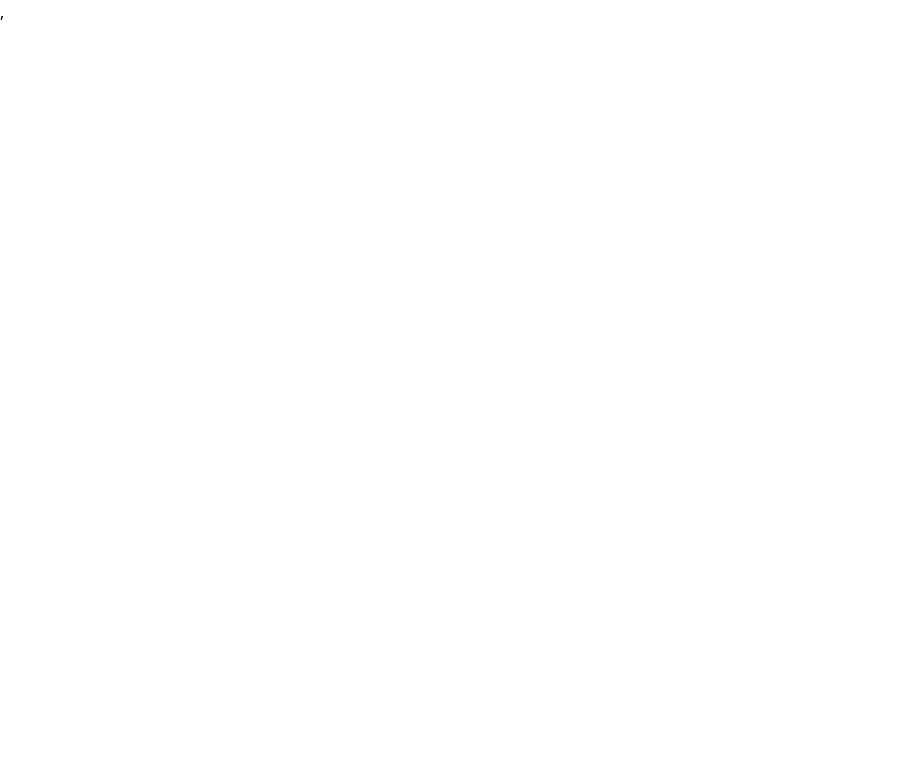
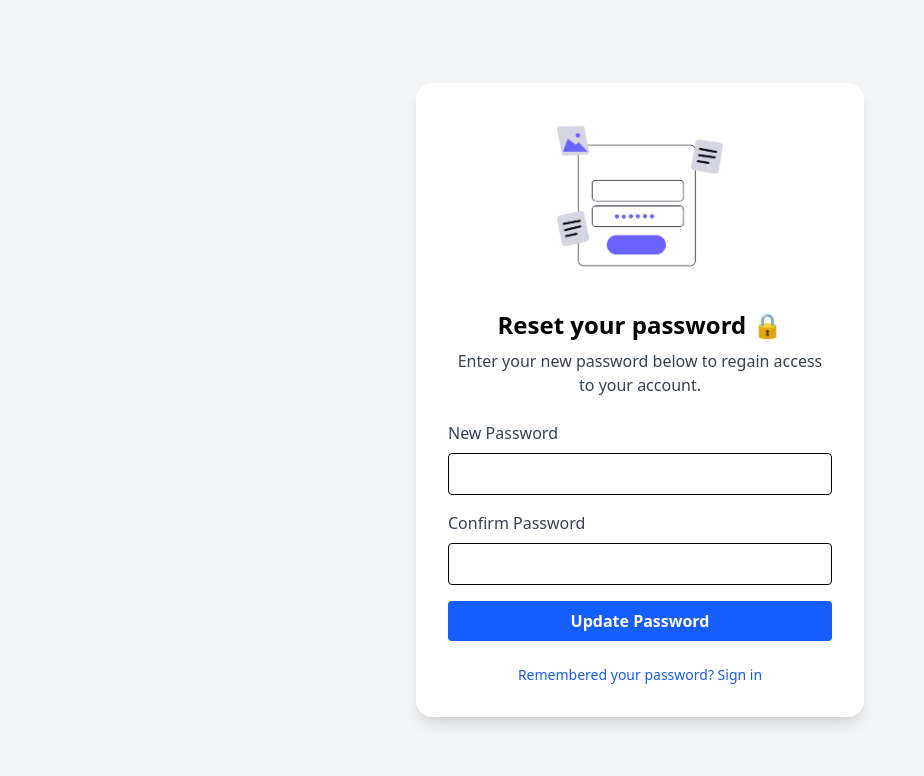
Before and after one commit to elab-development/internet-tehnologije-2024-projekat-conferencemanagementapp_2020_0133, a React (Vite) app in the folder front-end/: page /reset-password in a window 1280 px wide. Before the commit this address had no page. Shown: the top 776 px of the page, without its empty margins (0-924 px from the left). Built offline with nearby package versions, Linux system fonts and the light colour scheme; a web font is replaced by a local one.

Commit message:
feat: implement ResetPasswordPage

```diff
--- a/front-end/src/App.jsx
+++ b/front-end/src/App.jsx
@@ -9,6 +9,7 @@ import ConferenceDetailsPage from './pages/conference-details/ConferenceDetails'
 import LoginPage from './pages/login/LoginPage'
 import RegisterPage from './pages/register/RegisterPage'
 import ForgotPasswordPage from './pages/forgot-password/ForgotPasswordPage'
+import ResetPasswordPage from './pages/reset-password/ResetPassword'
 
 function App() {
   const [count, setCount] = useState(0)
@@ -24,6 +25,7 @@ function App() {
         <Route path='/login' element={<LoginPage />} />
         <Route path='/register' element={<RegisterPage />} />
         <Route path='/forgot-password' element={<ForgotPasswordPage />} />
+        <Route path='/reset-password' element={<ResetPasswordPage />} />
         <Route path='/conference/:id' element={<ConferenceDetailsPage/>}/>
       </Routes>
     </div>
--- /dev/null
+++ b/front-end/src/pages/reset-password/ResetPassword.jsx
@@ -0,0 +1,129 @@
+import { useState } from "react";
+import { useSearchParams, useNavigate } from "react-router";
+import { useResetPassword } from "../../hooks/useAuth";
+import { toast } from "sonner";
+
+function ResetPasswordPage() {
+  const [searchParams] = useSearchParams();
+  const email = searchParams.get("email") || "";
+  const token = searchParams.get("token") || "";
+  const [form, setForm] = useState({
+    password: "",
+    passwordConfirmation: "",
+  });
+  const resetPassword = useResetPassword();
+  const navigate = useNavigate();
+
+  const handleChange = (e) => {
+    setForm((prev) => ({
+      ...prev,
+      [e.target.name]: e.target.value,
+    }));
+  };
+
+  const handleSubmit = (e) => {
+    e.preventDefault();
+    if (!form.password || !form.passwordConfirmation) {
+      toast.error("Please fill in all fields.");
+      return;
+    }
+    if (form.password !== form.passwordConfirmation) {
+      toast.error("Passwords do not match.");
+      return;
+    }
+    if (!email || !token) {
+      toast.error("Invalid or expired reset link.");
+      return;
+    }
+    resetPassword.mutate(
+      {
+        email,
+        token,
+        password: form.password,
+        password_confirmation: form.passwordConfirmation,
+      },
+      {
+        onSuccess: () => {
+          toast.success("Password updated! You can now sign in.");
+          navigate("/login");
+        },
+        onError: (err) => {
+          toast.error(
+            err?.response?.data?.message || "Failed to reset password."
+          );
+        },
+      }
+    );
+  };
+
+  return (
+    <div className="min-h-screen flex items-center justify-center bg-gray-100 p-4">
+      <div className="bg-white rounded-2xl shadow-lg w-full max-w-md flex flex-col items-center p-8">
+        <img
+          src="/assets/images/undraw_enter-password.png"
+          alt="Reset password illustration"
+          className="w-48 mb-8"
+        />
+        <h1 className="text-2xl font-bold text-center mb-2">
+          Reset your password{" "}
+          <span role="img" aria-label="lock">
+            🔒
+          </span>
+        </h1>
+        <p className="text-gray-700 text-center mb-6">
+          Enter your new password below to regain access to your account.
+        </p>
+        <form onSubmit={handleSubmit} className="w-full flex flex-col gap-4">
+          <div className="flex flex-col gap-2">
+            <label htmlFor="password" className="text-gray-700 font-medium">
+              New Password
+            </label>
+            <input
+              id="password"
+              name="password"
+              type="password"
+              required
+              value={form.password}
+              onChange={handleChange}
+              className="border rounded px-3 py-2 focus:outline-none focus:ring-2 focus:ring-blue-400"
+            />
+          </div>
+          <div className="flex flex-col gap-2">
+            <label
+              htmlFor="passwordConfirmation"
+              className="text-gray-700 font-medium"
+            >
+              Confirm Password
+            </label>
+            <input
+              id="passwordConfirmation"
+              name="passwordConfirmation"
+              type="password"
+              required
+              value={form.passwordConfirmation}
+              onChange={handleChange}
+              className="border rounded px-3 py-2 focus:outline-none focus:ring-2 focus:ring-blue-400"
+            />
+          </div>
+          <button
+            type="submit"
+            className="w-full bg-blue-600 hover:bg-blue-700 text-white font-semibold py-2 rounded transition"
+            disabled={resetPassword.isLoading}
+          >
+            {resetPassword.isLoading ? "Updating..." : "Update Password"}
+          </button>
+        </form>
+        <div className="flex flex-col items-center gap-1 mt-6 text-sm">
+          <a
+            href="/login"
+            className="text-blue-600 hover:underline font-medium"
+          >
+            Remembered your password? Sign in
+          </a>
+        </div>
+      </div>
+    </div>
+  );
+}
+
+export default ResetPasswordPage;
```
Also changed, not shown: front-end/public/assets/images/undraw_enter-password.png (added).
